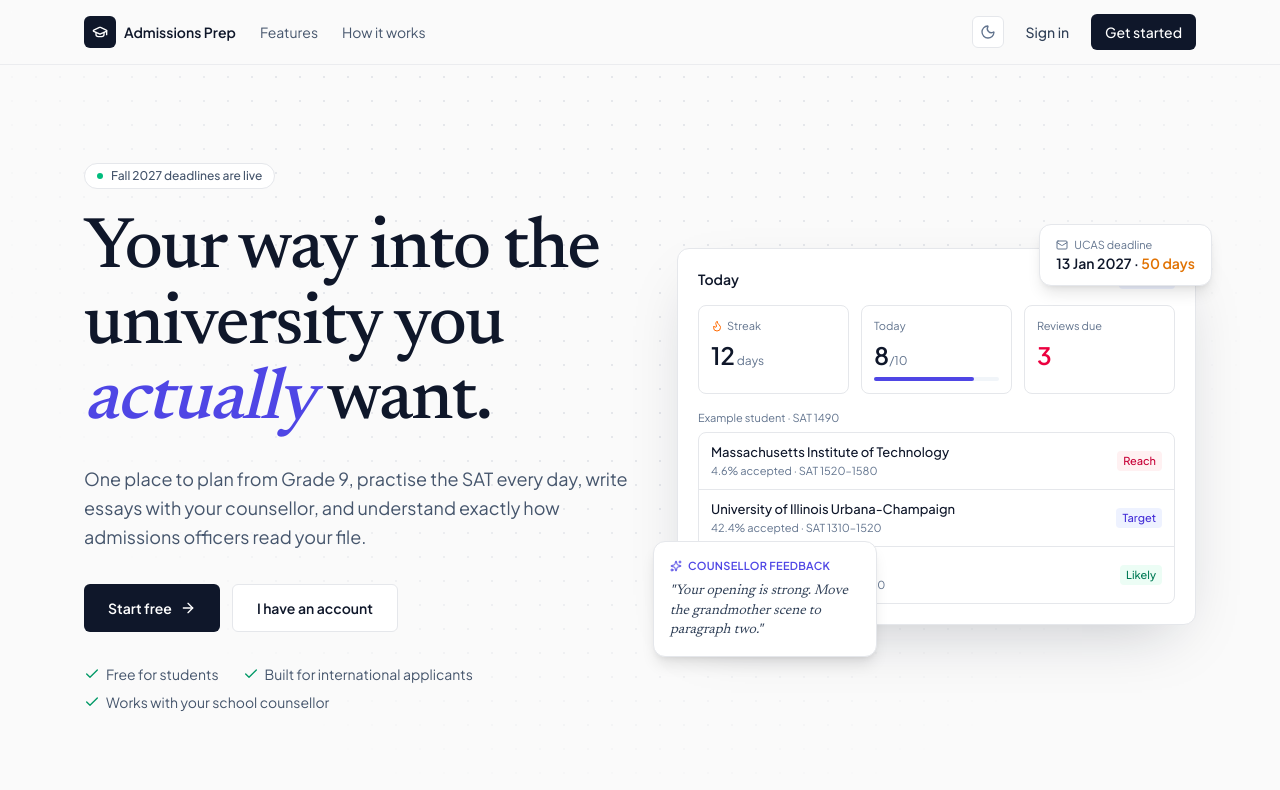
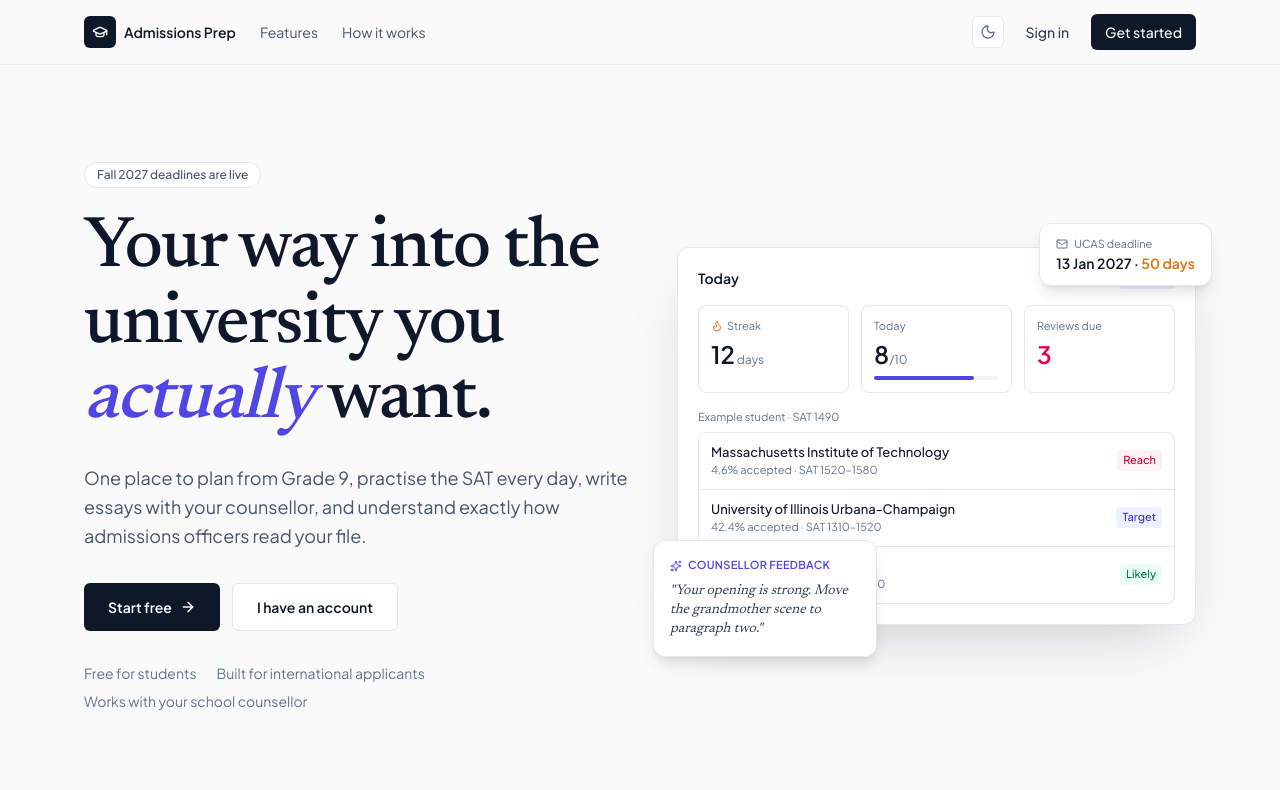
Before and after one commit to Kajjpro/admission-website, a Next.js app: page / in a window 1280 px wide. Shown: the top 790 px of the page. Built offline with nearby package versions, Linux system fonts and the light colour scheme.

Commit message:
Remove decorative dot grids, glows and green dots

```diff
--- a/app/(app)/admissions/page.tsx
+++ b/app/(app)/admissions/page.tsx
@@ -85,7 +85,6 @@ export default async function AdmissionsPage() {
   return (
     <div className="space-y-20 pb-10">
       <section className="relative overflow-hidden rounded-2xl border border-line bg-white px-6 py-14 md:px-12 md:py-20">
-        <div className="pointer-events-none absolute inset-0 bg-[radial-gradient(var(--color-line)_1px,transparent_1px)] [background-size:22px_22px] [mask-image:linear-gradient(to_bottom,black,transparent)]" />
         <Reveal className="relative max-w-3xl">
           <p className="text-xs font-semibold uppercase tracking-[0.18em] text-accent">Admissions, explained</p>
           <h1 className="mt-4 font-serif text-4xl font-medium leading-[1.1] tracking-tight md:text-6xl">What happens after you click submit</h1>
--- a/app/(app)/dashboard/page.tsx
+++ b/app/(app)/dashboard/page.tsx
@@ -77,8 +77,8 @@ export default async function DashboardPage() {
 
       <TodayCard stats={practice} goal={profile.daily_goal} />
 
-      <Link href="/admissions" className="group flex items-center gap-4 rounded-lg border border-indigo-200 bg-gradient-to-r from-indigo-50 to-white p-5 transition-colors hover:border-accent">
-        <span className="grid size-10 shrink-0 place-items-center rounded-full bg-white text-accent ring-1 ring-indigo-200">
+      <Link href="/admissions" className="group flex items-center gap-4 rounded-lg border border-line bg-white p-5 transition-colors hover:border-accent">
+        <span className="grid size-10 shrink-0 place-items-center rounded-full bg-accent-soft text-accent">
           <Compass className="size-5" />
         </span>
         <div className="min-w-0 flex-1">
--- a/app/(auth)/layout.tsx
+++ b/app/(auth)/layout.tsx
@@ -1,5 +1,5 @@
 import Link from "next/link";
-import { Check, GraduationCap } from "lucide-react";
+import { GraduationCap } from "lucide-react";
 
 export default function AuthLayout({ children }: { children: React.ReactNode }) {
   return (
@@ -15,8 +15,6 @@ export default function AuthLayout({ children }: { children: React.ReactNode })
       </div>
 
       <div className="relative hidden overflow-hidden bg-navy text-white lg:flex lg:flex-col lg:justify-between lg:p-14">
-        <div className="pointer-events-none absolute inset-0 bg-[radial-gradient(rgba(255,255,255,0.08)_1px,transparent_1px)] [background-size:22px_22px]" />
-        <div className="pointer-events-none absolute -bottom-32 -right-24 size-[28rem] rounded-full bg-accent/40 blur-3xl" />
         <p className="relative text-xs font-semibold uppercase tracking-[0.18em] text-indigo-200">Grades 9–12</p>
         <div className="relative">
           <h2 className="max-w-md font-serif text-5xl font-medium leading-[1.08]">Be the student the admissions team is missing.</h2>
@@ -27,10 +25,7 @@ export default function AuthLayout({ children }: { children: React.ReactNode })
               "Essay feedback from your counsellor, in one place",
               "Real acceptance rates and SAT ranges for 1,464 universities",
             ].map((t) => (
-              <li key={t} className="flex items-start gap-2.5">
-                <Check className="mt-0.5 size-4 shrink-0 text-emerald-400" />
-                {t}
-              </li>
+              <li key={t} className="border-l border-white/20 pl-3">{t}</li>
             ))}
           </ul>
         </div>
--- a/app/page.tsx
+++ b/app/page.tsx
@@ -3,7 +3,6 @@ import {
   ArrowRight,
   BookOpen,
   Building2,
-  Check,
   Flame,
   GraduationCap,
   LayoutDashboard,
@@ -58,11 +57,9 @@ export default function Home() {
       </header>
 
       <section className="relative overflow-hidden">
-        <div className="pointer-events-none absolute inset-0 bg-[radial-gradient(var(--color-line)_1px,transparent_1px)] [background-size:24px_24px] [mask-image:radial-gradient(ellipse_at_top,black_40%,transparent_75%)]" />
         <div className="relative mx-auto grid max-w-6xl items-center gap-12 px-5 pb-20 pt-16 lg:grid-cols-[1.05fr_1fr] lg:pt-24">
           <Reveal>
             <p className="inline-flex items-center gap-2 rounded-full border border-line bg-white px-3 py-1 text-xs font-medium text-slate-600">
-              <span className="size-1.5 rounded-full bg-emerald-500" />
               Fall 2027 deadlines are live
             </p>
             <h1 className="mt-6 font-serif text-5xl font-medium leading-[1.05] tracking-tight md:text-7xl">
@@ -80,9 +77,9 @@ export default function Home() {
                 I have an account
               </Link>
             </div>
-            <ul className="mt-8 flex flex-wrap gap-x-6 gap-y-2 text-sm text-slate-600">
+            <ul className="mt-8 flex flex-wrap gap-x-5 gap-y-2 text-sm text-slate-500">
               {["Free for students", "Built for international applicants", "Works with your school counsellor"].map((t) => (
-                <li key={t} className="flex items-center gap-1.5"><Check className="size-4 text-emerald-600" />{t}</li>
+                <li key={t}>{t}</li>
               ))}
             </ul>
           </Reveal>
@@ -146,7 +143,6 @@ export default function Home() {
       <section className="mx-auto max-w-6xl px-5 py-24">
         <Reveal>
           <div className="relative overflow-hidden rounded-2xl bg-navy px-8 py-14 text-white md:px-14">
-            <div className="pointer-events-none absolute -right-20 -top-20 size-72 rounded-full bg-accent/30 blur-3xl" />
             <h2 className="relative max-w-2xl font-serif text-4xl font-medium leading-tight md:text-5xl">The best time to start was Grade 9. The second best is today.</h2>
             <Link href="/signup" className="group relative mt-8 inline-flex h-12 items-center gap-2 rounded-md bg-white px-6 text-sm font-semibold text-navy hover:bg-slate-100">
               Create your free account
@@ -170,7 +166,6 @@ export default function Home() {
 function ProductPreview() {
   return (
     <div className="relative">
-      <div className="absolute -inset-6 -z-10 rounded-3xl bg-gradient-to-br from-indigo-100/70 via-transparent to-sky-100/60 blur-2xl" />
       <div className="rounded-xl border border-line bg-white p-5 shadow-[0_24px_60px_-24px_rgba(15,23,42,0.25)]">
         <div className="flex items-center justify-between">
           <p className="text-sm font-semibold">Today</p>
```
